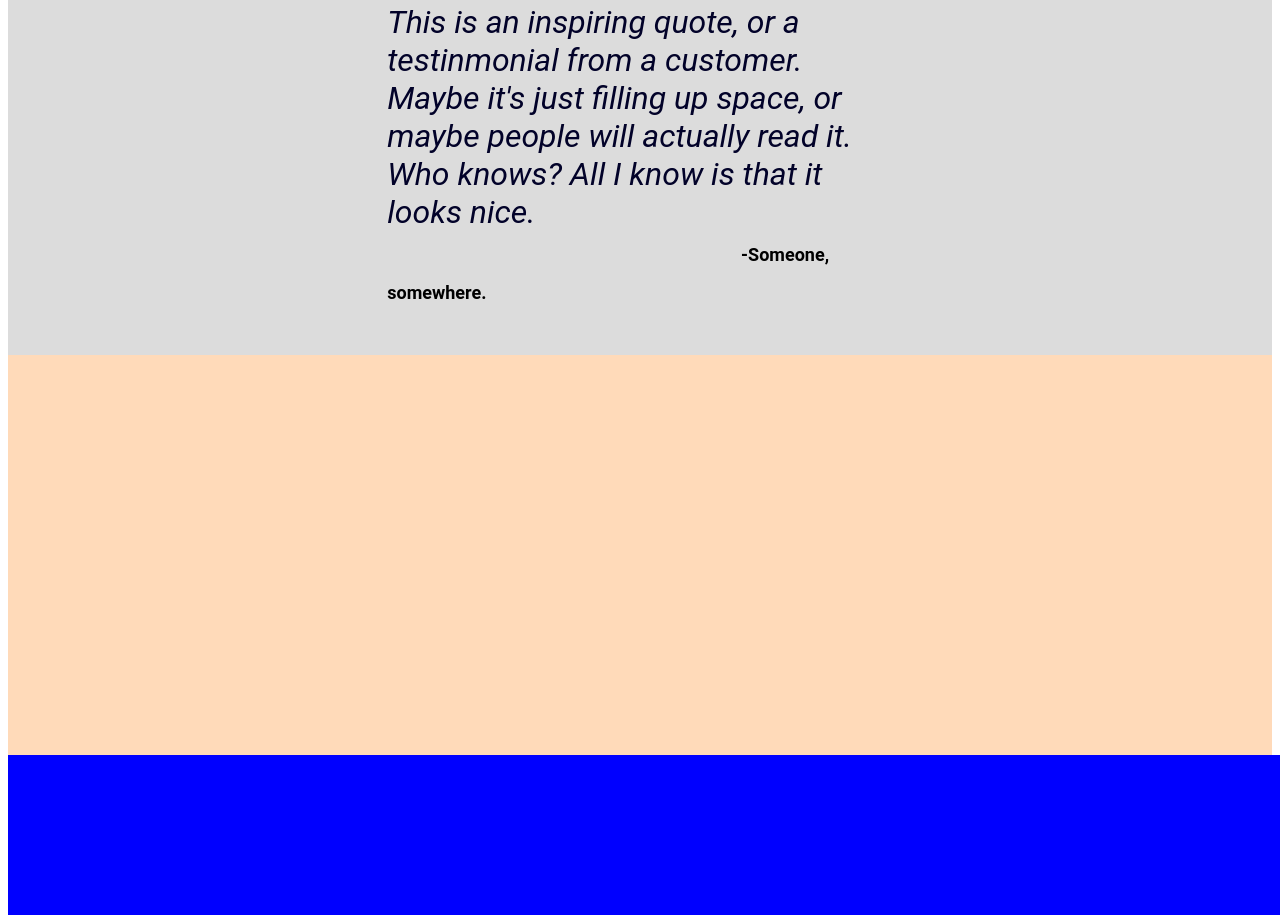
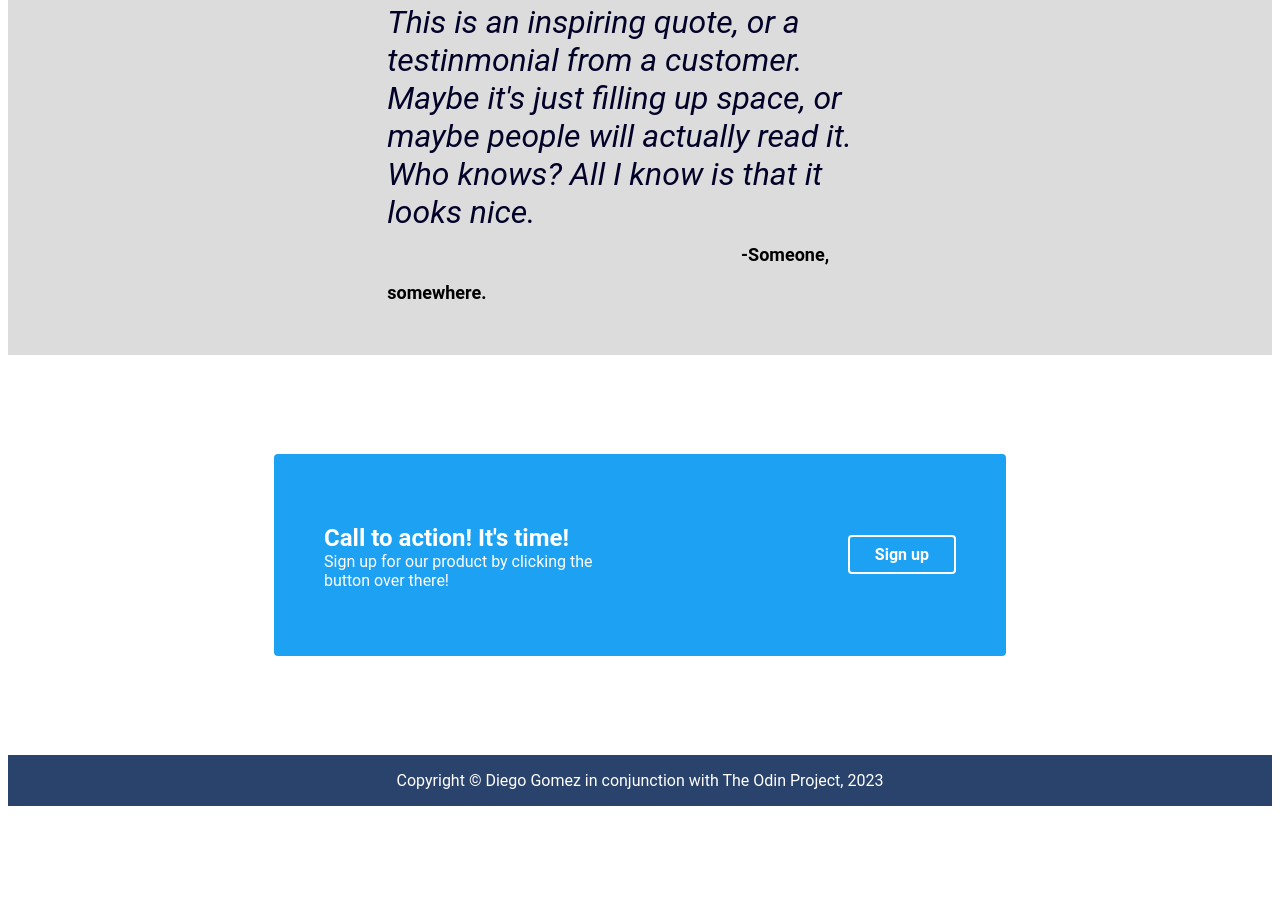
Before and after one commit to dgomez04/landing-page, a plain HTML site: page index.html in a window 1280 px wide. Shown: the part 921-1836 px from the top of the page. After the commit the page ends 1735 px from the top, so only its background shows below. Drawn offline with Linux system fonts and the light colour scheme.

Commit message:
Finished fourth column & footer.

```diff
--- a/index.html
+++ b/index.html
@@ -70,12 +70,23 @@
             <p id="quote">This is an inspiring quote, or a testinmonial from a customer. Maybe it's just filling up space, or maybe people will actually read it. Who knows? All I know is that it looks nice. <span id="quote-tag">-Someone, somewhere.</span></p>
         </div>
 
-        <div class="column four"> </div>
+        <div class="column four">
+            <div class="container four">
+                <div class="text">
+                    <h2>Call to action! It's time!</h2>
+                    <p>Sign up for our product by clicking the button over there!</p>
+                </div>
+
+                <div>
+                    <p id="signup">Sign up</p>
+                </div>
+            </div>
+        </div>
 
     </div>
 
     <footer>
-
+        <p>Copyright © Diego Gomez in conjunction with <a href="https://www.theodinproject.com">The Odin Project</a>, 2023 </p>
     </footer>
 
 </body>
--- a/styles.css
+++ b/styles.css
@@ -138,10 +138,59 @@ header h2 {
     margin-left: 70%;
 }
 
+/*fourth column-styles */
+.column.four  {
+    background: white;
+    display: flex;
+    align-items: center;
+    justify-content: center;
+}
+
+.container.four {
+    background: #1DA1F2;
+    border-radius: 4px;
+    display: flex;
+    width: 50%;
+    padding: 50px;
+    align-items: center;
+}
+
+.text  {
+    width: 100%;
+    color: white;
+}
+
+.text h2 {
+    margin-bottom: 0;
+}
+
+.text p {
+    margin-top: 0;
+}
+
+#signup {
+    font-weight: bold;
+    color: white;
+    background-color: #1DA1F2;
+    padding: 8px 25px;
+    border: 2px solid white;
+    border-radius: 4px;
+    width: fit-content;
+    margin-left: auto;
+}
+
 /* footer-styles */
   footer{
     width:100%;
-    height:20%;
-    position:absolute;
-    background-color:blue;
+    height:100%;
+    background-color: #2a436d;
+    display: flex;
+    color: white;
+    align-items: center;
+    justify-content: center;
   }
+
+  footer a {
+    text-decoration: none;
+    color: white;
+}
```
